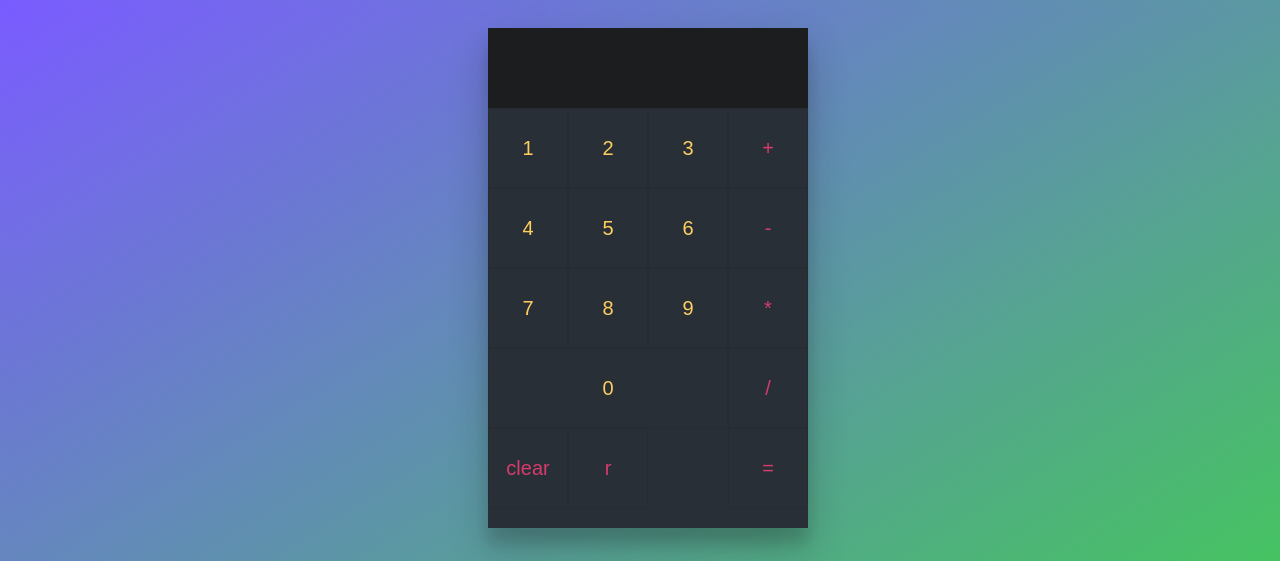
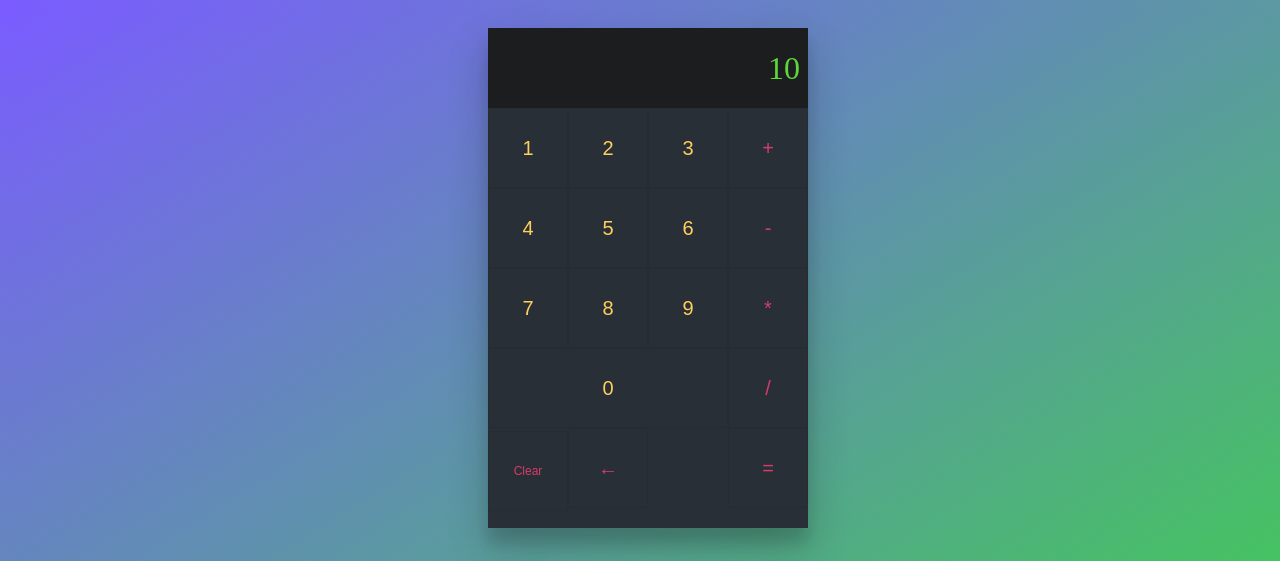
Before and after one commit to aarodriguezleon/reactjs-samples, a React (Create React App) app in the folder calc-app/: page / in a window 1280 px wide. Shown: the top 561 px of the page. Built offline with nearby package versions, Linux system fonts and the light colour scheme.

Commit message:
Agregamos compoente Functions

```diff
--- a/calc-app/src/App.jsx
+++ b/calc-app/src/App.jsx
@@ -2,6 +2,7 @@ import React from 'react'
 import Button from './components/Button'
 import MathOperations from './components/MathOperations'
 import Result from './components/Result'
+import Functions from './components/Functions'
 import './App.css'
 
 // Función Flecha o Arrow Function
@@ -15,27 +16,24 @@ const App = () => {
     console.log("Renderización de App")
     return (
     <main className='react-calculator'>
-        <Result value={undefined} />
+        <Result value={"10"} />
         <div className="numbers">
             <Button text="1" clickHandler={clickHandlerFunction} />
-            <button>2</button>
-            <button>3</button>
-            <button>4</button>
-            <button>5</button>
-            <button>6</button>
-            <button>7</button>
-            <button>8</button>
-            <button>9</button>
-            <button>0</button>
+            <Button text="2" clickHandler={clickHandlerFunction} />
+            <Button text="3" clickHandler={clickHandlerFunction} />
+            <Button text="4" clickHandler={clickHandlerFunction} />
+            <Button text="5" clickHandler={clickHandlerFunction} />
+            <Button text="6" clickHandler={clickHandlerFunction} />
+            <Button text="7" clickHandler={clickHandlerFunction} />
+            <Button text="8" clickHandler={clickHandlerFunction} />
+            <Button text="9" clickHandler={clickHandlerFunction} />
+            <Button text="0" clickHandler={clickHandlerFunction} />
         </div>
-        <div className="functions">
-            <button>
-                clear
-            </button>
-            <button>
-                r
-            </button>
-        </div>
+        <Functions
+            onContentClear={() => console.log("Clear")}
+            onDelete={() => console.log("Delete")}
+        />
+
         <MathOperations
             onClickOperation={operation =>
                 console.log("Operation:", operation)
--- /dev/null
+++ b/calc-app/src/components/Button.css
@@ -0,0 +1,3 @@
+.button-long-text {
+    font-size: 12px;
+}
--- a/calc-app/src/components/Button.jsx
+++ b/calc-app/src/components/Button.jsx
@@ -1,6 +1,8 @@
 // importar React
 import React from 'react'
 import PropTypes from 'prop-types'
+
+import './Button.css'
 
 // Componente Funcional
 const Button = ({type, text, clickHandler}) => (
--- /dev/null
+++ b/calc-app/src/components/Functions.jsx
@@ -0,0 +1,17 @@
+import React from "react";
+import PropTypes from 'prop-types'
+import Button from './Button'
+
+const Functions = ({onContentClear, onDelete}) =>(
+    <section className="functions">
+        <Button type="button-long-text" text="Clear" clickHandler={onContentClear} />
+        <Button text="&larr;" clickHandler={onDelete} />
+    </section>
+)
+
+Functions.propTypes = {
+    onContentClear: PropTypes.func.isRequired,
+    onDelete: PropTypes.func.isRequired
+}
+
+export default Functions
```
